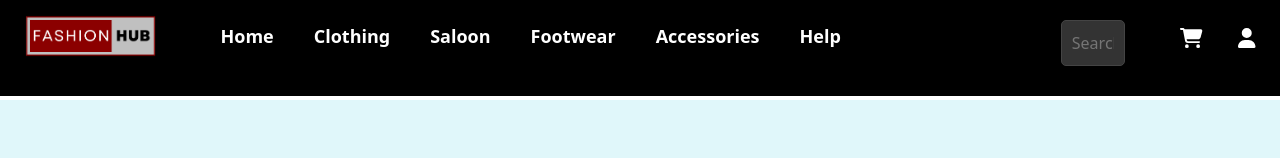
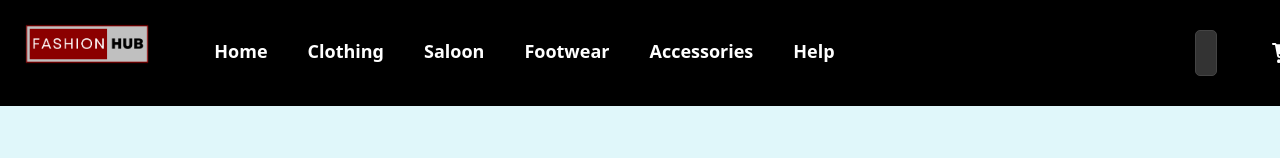
Before and after one commit to GehanFonseka/ITP_Project_FashionHub, a React (Create React App) app in the folder Frontend/: page / in a window 1280 px wide. Shown: the top 158 px of the page. Built offline with nearby package versions, Linux system fonts and the light colour scheme; the HTML template or start-up script is replaced by a standard one.

Commit message:
update header
Header lengths fixed

```diff
--- a/Frontend/src/Components/home/Header.js
+++ b/Frontend/src/Components/home/Header.js
@@ -45,14 +45,15 @@ const Nav = styled.nav`
 `;
 
 const Logo = styled.img`
-  height: 42px; /* Slightly increased logo height */
+padding-top:9px;
+  height: 49px; /* Slightly increased logo height */
 `;
 
 const Menu = styled.div`
   margin-left: 50px;
   display: flex;
   gap: 25px;
-  padding-top: 8px; /* Adjusted padding to align menu items */
+  padding-top: 23px; /* Adjusted padding to align menu items */
 `;
 
 const MenuItem = styled.a`
@@ -68,8 +69,8 @@ const MenuItem = styled.a`
 `;
 
 const SearchContainer = styled.div`
-  margin-left: 220px; /* Adjust this to position the search bar */
-  margin-top: 5px; /* Adjusted margin to align search bar */
+  margin-left: 360px; /* Adjust this to position the search bar */
+  margin-top: 15px; /* Adjusted margin to align search bar */
 `;
 
 const SearchInput = styled.input`
@@ -87,7 +88,7 @@ const SearchInput = styled.input`
 
 const IconContainer = styled.div`
   display: flex;
-  padding-top: 8px; /* Adjusted padding to align icons */
+  padding-top: 23px; /* Adjusted padding to align icons */
   gap: 35px; /* Adjusted gap between icons */
   margin-left: 55px; /* Adjust this value as needed */
 `;
```
